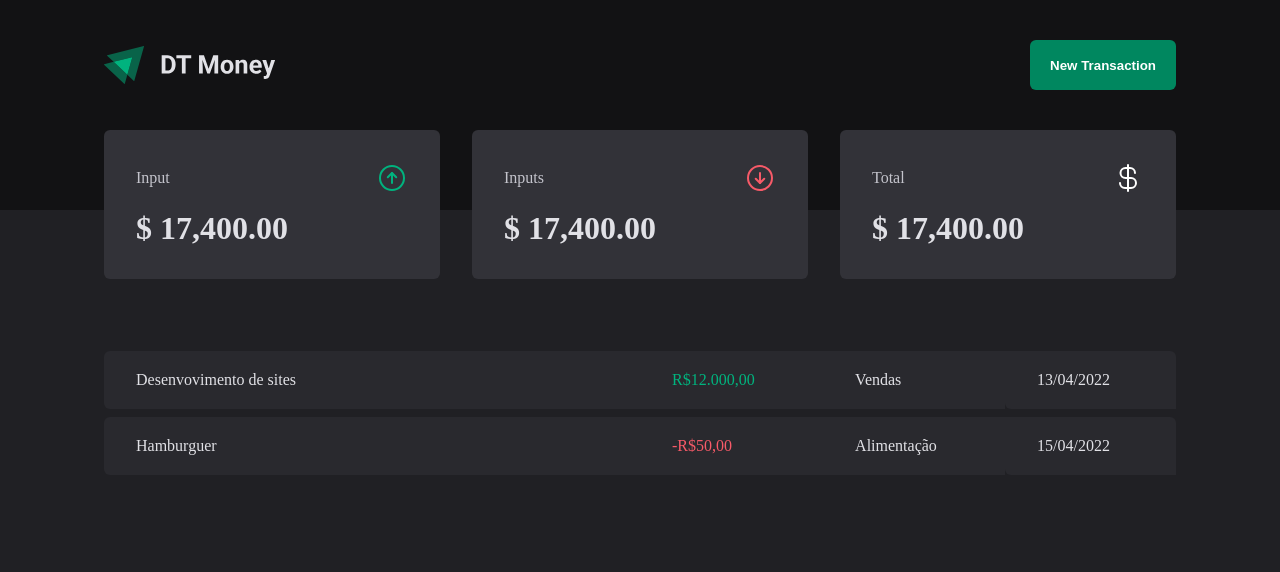
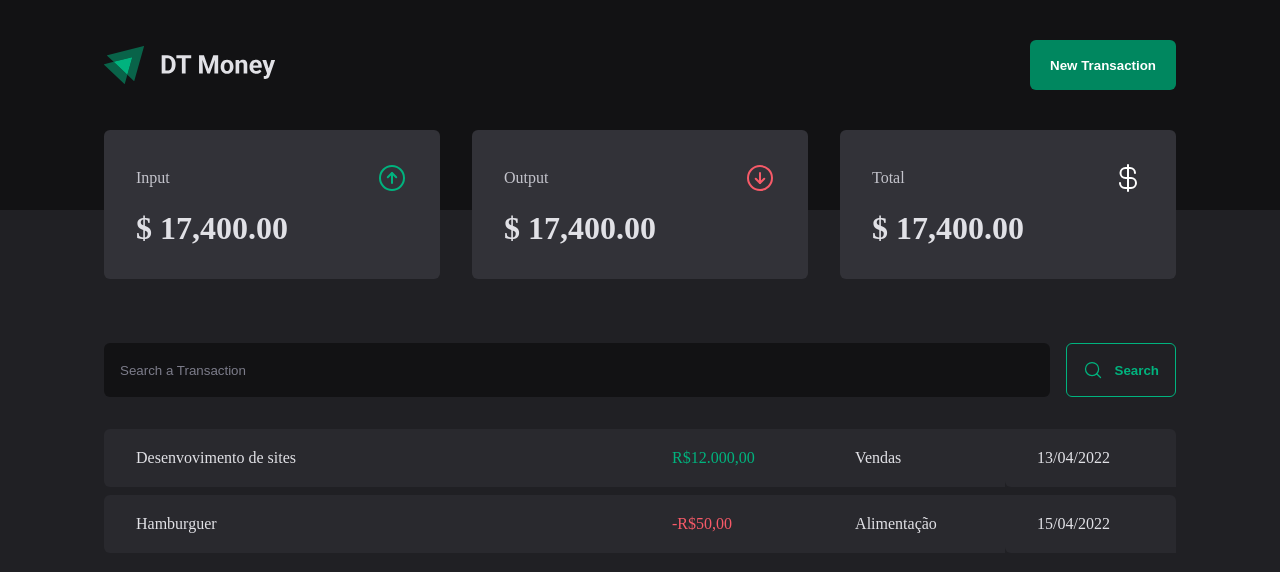
Before and after one commit to henbatista/money, a React (Vite) app: page / in a window 1280 px wide. Shown: the top 572 px of the page. Built offline with nearby package versions, Linux system fonts and the light colour scheme.

Commit message:
Created the search component

```diff
--- a/src/components/Summary/index.tsx
+++ b/src/components/Summary/index.tsx
@@ -14,7 +14,7 @@
 
       <SummaryCard>
         <header>
-          <span>Inputs</span>
+          <span> Output</span>
           <ArrowCircleDown size={32} color="#F75A68" />
         </header>
         <strong>$ 17,400.00</strong>
--- /dev/null
+++ b/src/pages/Transactions/components/SearchForm/index.tsx
@@ -0,0 +1,13 @@
+import { MagnifyingGlass } from "phosphor-react";
+import { SearchFormContainer } from "./styles";
+
+export function SearchForm() {
+  return (
+    <SearchFormContainer>
+      <input type="text" placeholder="Search a Transaction" />
+      <button type="submit">
+        <MagnifyingGlass size={20} />
+        Search</button>
+    </SearchFormContainer>
+  )
+};
--- /dev/null
+++ b/src/pages/Transactions/components/SearchForm/styles.ts
@@ -0,0 +1,40 @@
+import styled from 'styled-components';
+
+export const SearchFormContainer = styled.form`
+  display: flex;
+  gap: 1rem;
+
+  input {
+    flex: 1;
+    border-radius: 6px;
+    border: 0;
+    background: ${props => props.theme["gray-900"]};
+    color: ${props => props.theme["gray-300"]};
+    padding: 1rem;
+
+    &::placeholder {
+      color: ${props => props.theme["gray-500"]};
+    }
+  }
+
+  button {
+    display: flex;
+    align-items: center;
+    gap: 0.75rem;
+
+    border: 0;
+    padding: 1rem;
+    background: transparent;
+    border: 1px solid ${props => props.theme["green-300"]};
+    color: ${props => props.theme["green-300"]};
+    font-weight: bold;
+    border-radius: 6px;
+
+    &:hover{
+      background: ${props => props.theme["green-500"]};
+      border-color: ${props => props.theme["green-500"]};
+      color: ${props => props.theme.white};
+      transition: background-color 0.2s, color 0.2s, border-color 0.2s;
+    }
+  }
+`;
--- a/src/pages/Transactions/index.tsx
+++ b/src/pages/Transactions/index.tsx
@@ -1,5 +1,6 @@
 import { Header } from "../../components/Header";
 import { Summary } from "../../components/Summary";
+import { SearchForm } from "./components/SearchForm";
 import { PriceHighlight, TransactionsContainer, TransactionsTable } from "./styles";
 
 export function Transactions() {
@@ -9,6 +10,7 @@
       <Summary />
 
       <TransactionsContainer>
+        <SearchForm/>
         <TransactionsTable>
           <tbody>
             <tr>
```
